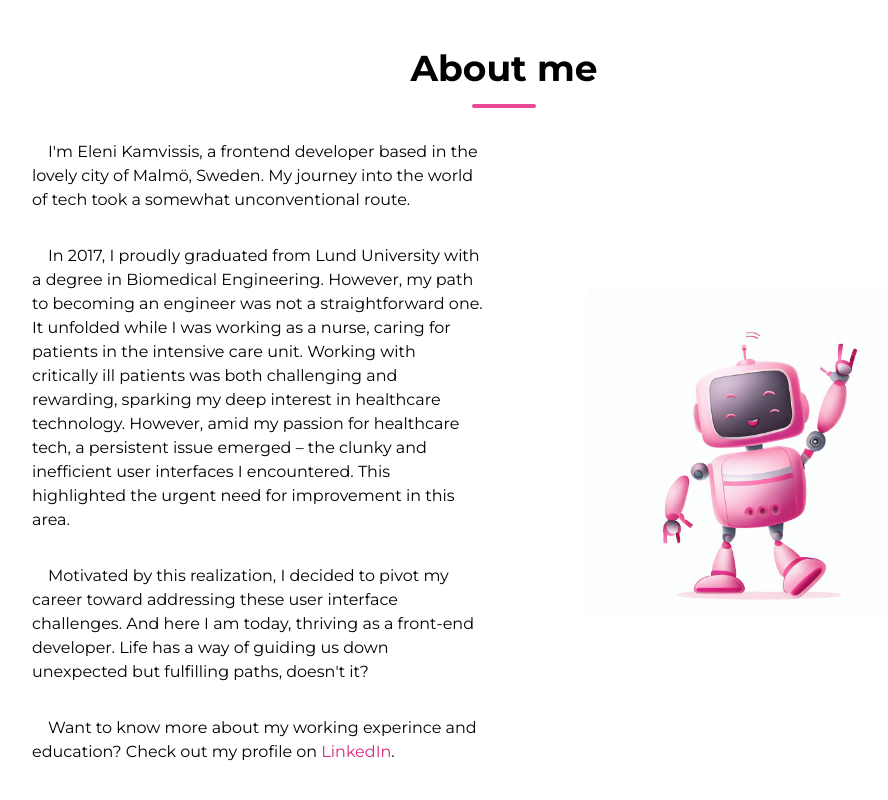
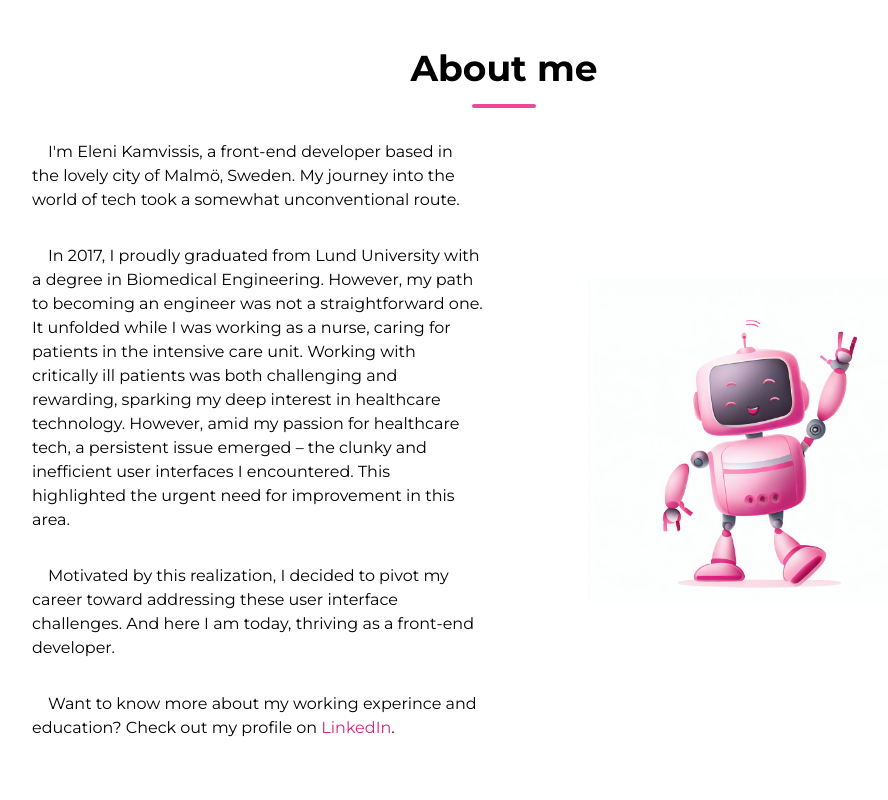
Before and after one commit to elenikamvissis/portfolio, a Next.js app: page / in a window 1280 px wide. Shown: the part 808-1608 px from the top of the page, without its empty margins (136-1024 px from the left). Built offline with nearby package versions, Linux system fonts and the light colour scheme.

Commit message:
Update about me text

```diff
--- a/app/components/About.tsx
+++ b/app/components/About.tsx
@@ -13,7 +13,7 @@ const About: React.FC<{}> = () => {
                 <div className="flex flex-col space-y-10 justify-center align-top md:space-x-10 md:space-y-0 md:p-4 md:flex-row">
                     <div className="md:w-1/2 space-y-8">
                         <p className="indent-4">
-                            I&#39;m Eleni Kamvissis, a frontend developer based in the lovely city of Malmö, Sweden. My journey into the world of tech took a somewhat unconventional route.
+                            I&#39;m Eleni Kamvissis, a front-end developer based in the lovely city of Malmö, Sweden. My journey into the world of tech took a somewhat unconventional route.
                         </p>
 
                         <p className="indent-4">
@@ -24,8 +24,7 @@ const About: React.FC<{}> = () => {
                         </p>
 
                         <p className="indent-4">
-                            Motivated by this realization, I decided to pivot my career toward addressing these user interface challenges. And here I am today, thriving as a front-end developer. Life
-                            has a way of guiding us down unexpected but fulfilling paths, doesn&#39;t it?
+                            Motivated by this realization, I decided to pivot my career toward addressing these user interface challenges. And here I am today, thriving as a front-end developer.
                         </p>
 
                         <p className="indent-4">
```
